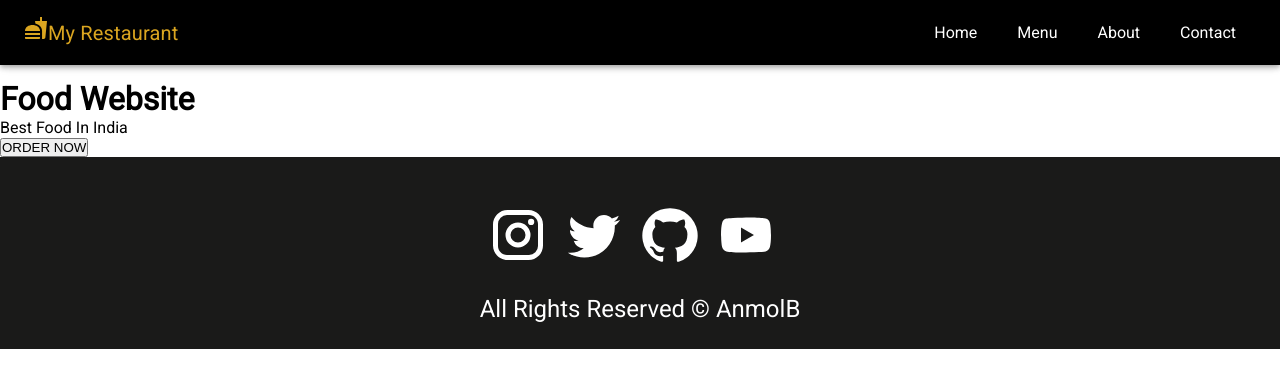
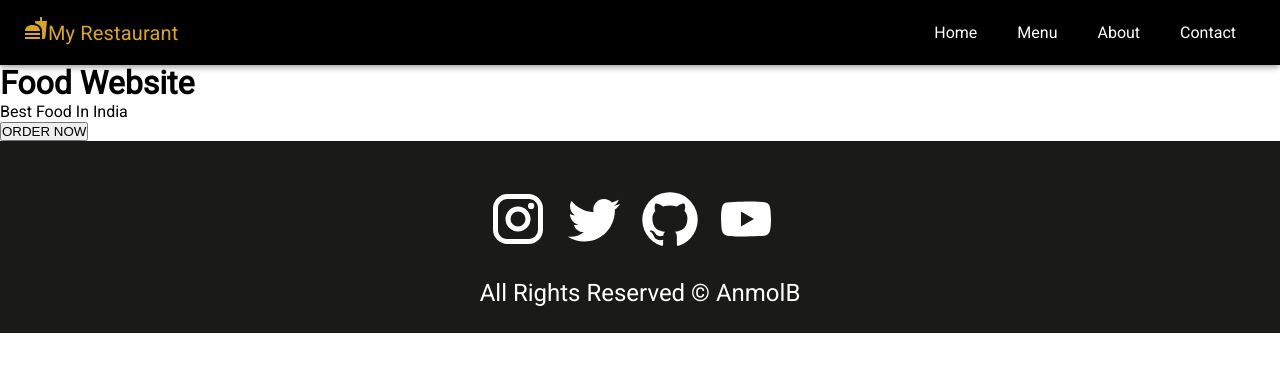
Before and after one commit to anmolbiranwar/Restaurant-website_Reactjs_MUI, a React (Create React App) app: page / in a window 1280 px wide. Shown: the top 388 px of the page. Built offline with nearby package versions, Linux system fonts and the light colour scheme.

Commit message:
Update Header.js

```diff
--- a/src/components/Layout/Header.js
+++ b/src/components/Layout/Header.js
@@ -77,7 +77,7 @@ const Header = () => {
               {drawer}
             </Drawer>
         </Box>
-        <Box sx={{p:1}}>
+        <Box>
         <Toolbar />
         </Box>
       </Box>
```
